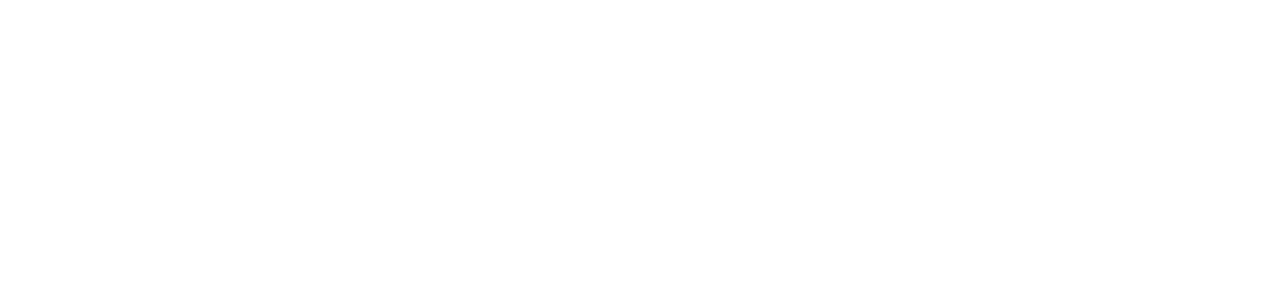
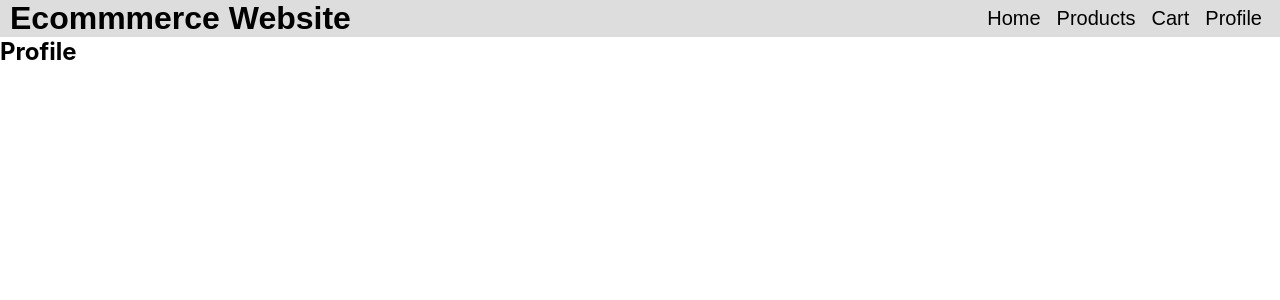
Before and after one commit to IsaiahPetrichor/ecommerce, a React (Create React App) app in the folder client/: page /profile in a window 1280 px wide. Shown: the top 300 px of the page. Built offline with nearby package versions, Linux system fonts and the light colour scheme.

Commit message:
began layout, added React Router, Created navigation

```diff
--- a/client/package.json
+++ b/client/package.json
@@ -12,6 +12,7 @@
     "@types/react-dom": "^17.0.13",
     "react": "^17.0.2",
     "react-dom": "^17.0.2",
+    "react-router-dom": "^6.2.2",
     "react-scripts": "5.0.0",
     "typescript": "^4.6.2",
     "web-vitals": "^2.1.4"
--- a/client/src/App.tsx
+++ b/client/src/App.tsx
@@ -1,8 +1,15 @@
 import React from 'react';
+import { Outlet } from 'react-router-dom';
 import './App.css';
+import Header from './header';
 
 function App() {
-	return <div className="App"></div>;
+	return (
+		<>
+			<Header></Header>
+			<Outlet></Outlet>
+		</>
+	);
 }
 
 export default App;
--- /dev/null
+++ b/client/src/header.css
@@ -0,0 +1,21 @@
+header {
+	display: flex;
+	justify-content: space-between;
+	align-items: center;
+	padding: 0px 10px;
+	font-family: Arial, Helvetica, sans-serif;
+	background-color: #ddd;
+}
+
+a {
+	color: black;
+	text-decoration: none;
+	font-size: 1.25rem;
+	padding: 5px 8px;
+}
+
+a:hover {
+	color: #cc2200;
+	background-color: #00000044;
+	border-radius: 2px;
+}
--- /dev/null
+++ b/client/src/header.tsx
@@ -0,0 +1,16 @@
+import { Link } from 'react-router-dom';
+import './header.css';
+
+export default function Header() {
+	return (
+		<header>
+			<h1>Ecommmerce Website</h1>
+			<nav>
+				<Link to="/">Home</Link>
+				<Link to="/products">Products</Link>
+				<Link to="/cart">Cart</Link>
+				<Link to="/profile">Profile</Link>
+			</nav>
+		</header>
+	);
+}
--- a/client/src/index.tsx
+++ b/client/src/index.tsx
@@ -1,17 +1,31 @@
 import React from 'react';
 import ReactDOM from 'react-dom';
+import { BrowserRouter, Routes, Route } from 'react-router-dom';
 import './index.css';
 import App from './App';
-import reportWebVitals from './reportWebVitals';
+import Cart from './order/cart';
+import Products from './products/products';
+import Profile from './profile/profile';
 
 ReactDOM.render(
-  <React.StrictMode>
-    <App />
-  </React.StrictMode>,
-  document.getElementById('root')
+	<React.StrictMode>
+		<BrowserRouter>
+			<Routes>
+				<Route path="/" element={<App />}>
+					<Route path="products" element={<Products />} />
+					<Route path="cart" element={<Cart />} />
+					<Route path="profile" element={<Profile />} />
+					<Route
+						path="*"
+						element={
+							<main style={{ padding: '1rem' }}>
+								<h2>404: This page doesn't exist</h2>
+							</main>
+						}
+					/>
+				</Route>
+			</Routes>
+		</BrowserRouter>
+	</React.StrictMode>,
+	document.getElementById('root')
 );
-
-// If you want to start measuring performance in your app, pass a function
-// to log results (for example: reportWebVitals(console.log))
-// or send to an analytics endpoint. Learn more: https://bit.ly/CRA-vitals
-reportWebVitals();
--- /dev/null
+++ b/client/src/order/cart.tsx
@@ -0,0 +1,7 @@
+export default function Cart() {
+	return (
+		<>
+			<h2>Cart</h2>
+		</>
+	);
+}
--- /dev/null
+++ b/client/src/products/products.tsx
@@ -0,0 +1,7 @@
+export default function Products() {
+	return (
+		<>
+			<h2>Products</h2>
+		</>
+	);
+}
--- /dev/null
+++ b/client/src/profile/profile.tsx
@@ -0,0 +1,7 @@
+export default function Profile() {
+	return (
+		<>
+			<h2>Profile</h2>
+		</>
+	);
+}
--- a/client/src/reportWebVitals.ts
+++ /dev/null
@@ -1,15 +0,0 @@
-import { ReportHandler } from 'web-vitals';
-
-const reportWebVitals = (onPerfEntry?: ReportHandler) => {
-  if (onPerfEntry && onPerfEntry instanceof Function) {
-    import('web-vitals').then(({ getCLS, getFID, getFCP, getLCP, getTTFB }) => {
-      getCLS(onPerfEntry);
-      getFID(onPerfEntry);
-      getFCP(onPerfEntry);
-      getLCP(onPerfEntry);
-      getTTFB(onPerfEntry);
-    });
-  }
-};
-
-export default reportWebVitals;
```
Also changed, not shown: 1 other file (tests, documents, lock files or other folders).
